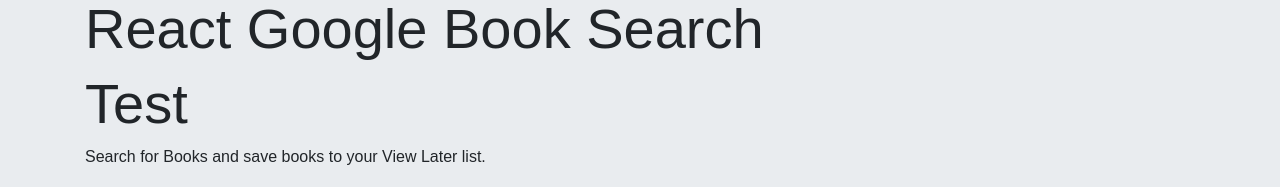
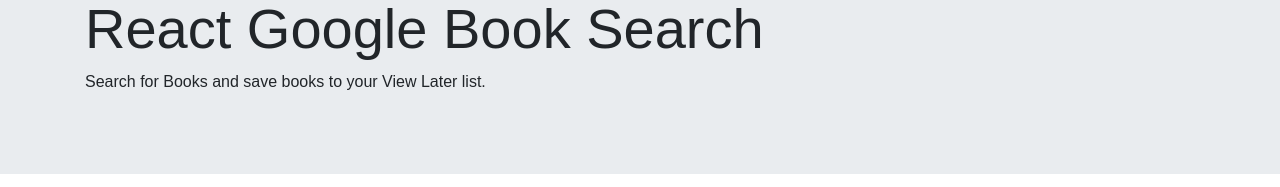
Before and after one commit to ericjosprice/google-book-search, a React (Create React App) app in the folder client/: page /saved in a window 1280 px wide. Shown: the part 125-312 px from the top of the page. Built offline with nearby package versions, Linux system fonts and the light colour scheme; no server answers.

Commit message:
changes were successful after debugging. redeploying application fixed it

```diff
--- a/client/src/components/Jumbotron/index.js
+++ b/client/src/components/Jumbotron/index.js
@@ -5,7 +5,6 @@
         <div className="jumbotron jumbotron-fluid">
         <div className="container">
             <h1 className="display-4">React Google Book Search</h1>
-            <h1 className="display-4">Test</h1>
             <p>Search for Books and save books to your View Later list.</p>
         </div>
         </div>
```
Also changed, not shown: 8 other files (tests, documents, lock files or other folders).
